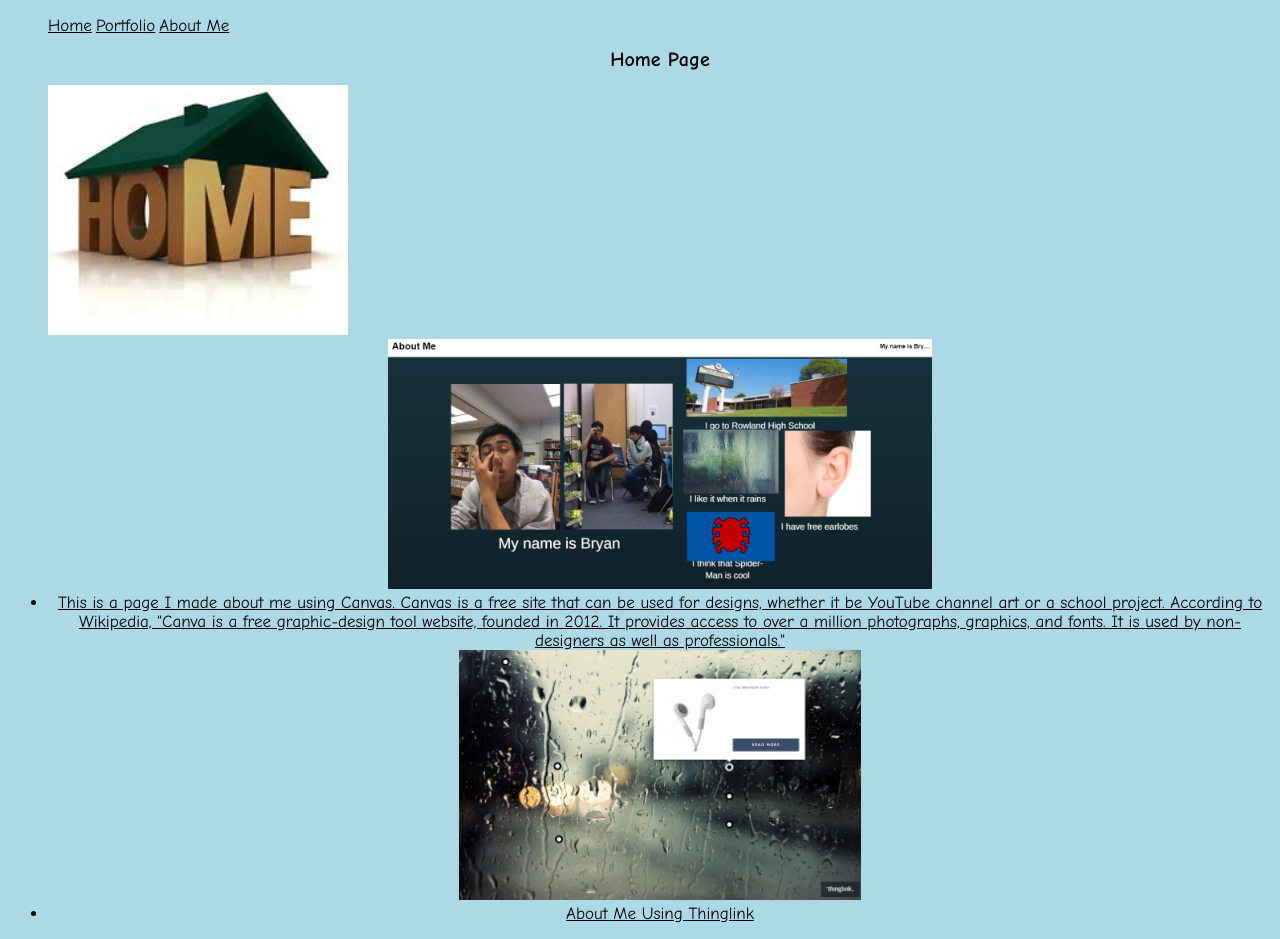
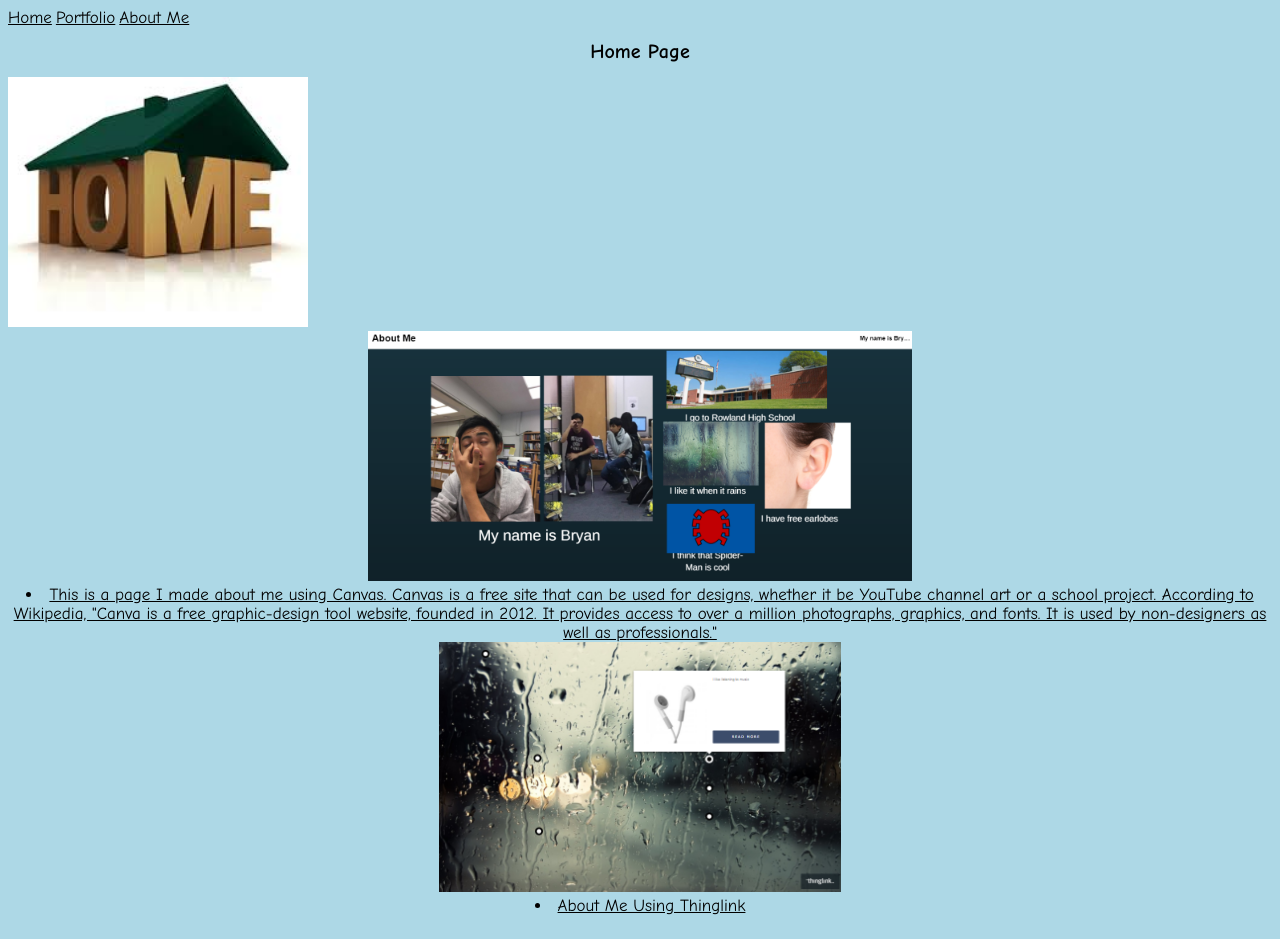
Before and after one commit to btran17792/csp2017, a plain HTML site: page home.html in a window 1280 px wide. Drawn offline with Linux system fonts and the light colour scheme.

Commit message:
Update home.html

```diff
--- a/home.html
+++ b/home.html
@@ -22,16 +22,9 @@ a {
     font-family: "Comic Sans MS", Comic Sans, cursive;
     font-size: 17px;
 }
+</style>
+  <body>
 
-li{
-    color: black;
-    font-family: "Comic Sans MS", Comic Sans, cursive;
-    font-size: 17px;
-}
-</style>
-
-  <body>
-  <ul>
     <a href="index.html">Home</a>
     <a href="portfolio.html">Portfolio</a>
     <a href="aboutme.html">About Me</a>
@@ -44,6 +37,6 @@ li{
     <center><img src= "images/thing.png" height="250"></center>
     <li>About Me Using Thinglink</li>
 
-      </ul>
+
       </body>
 </html>
```
Lines whose indentation alone changed are shown as unchanged.
